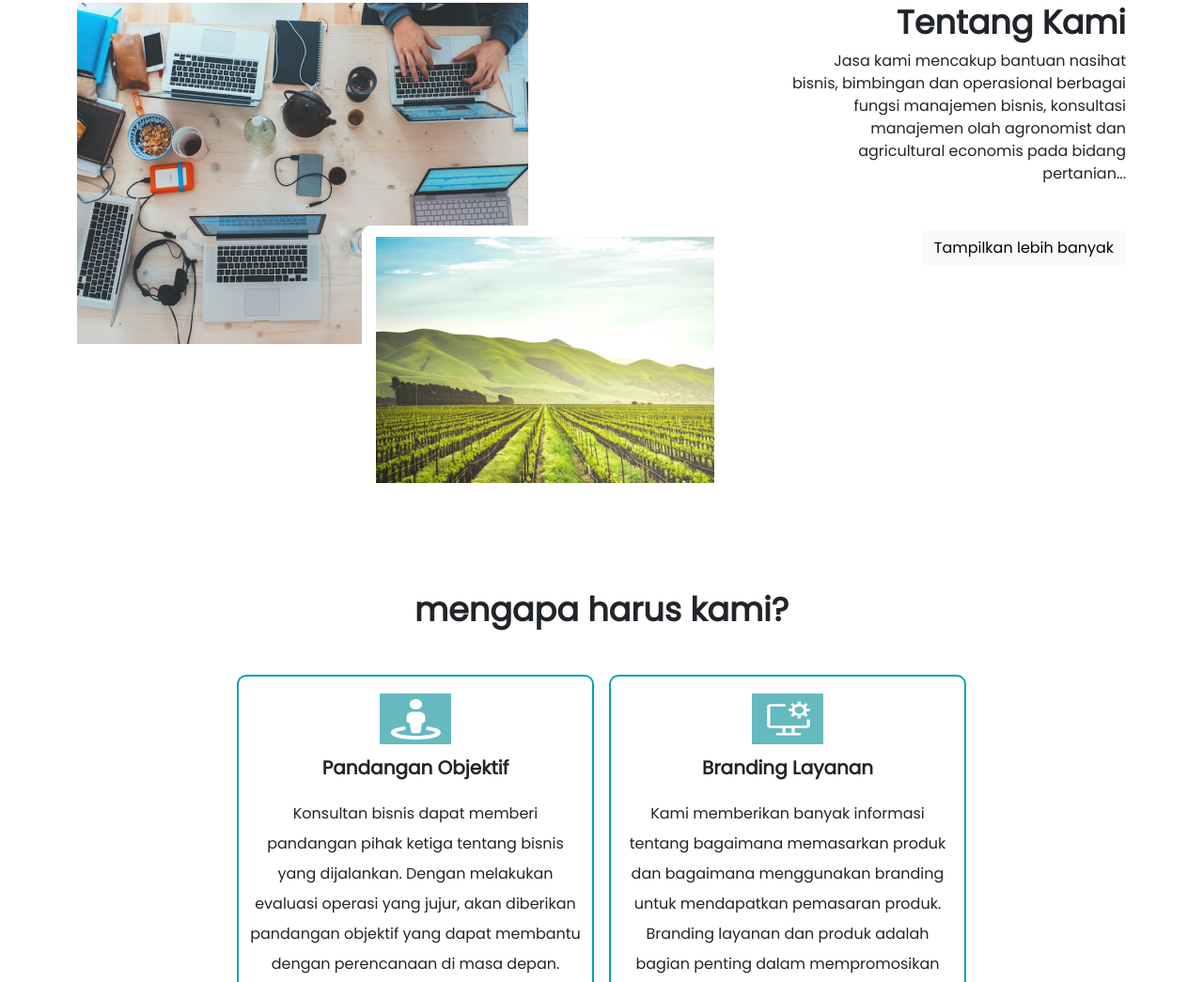
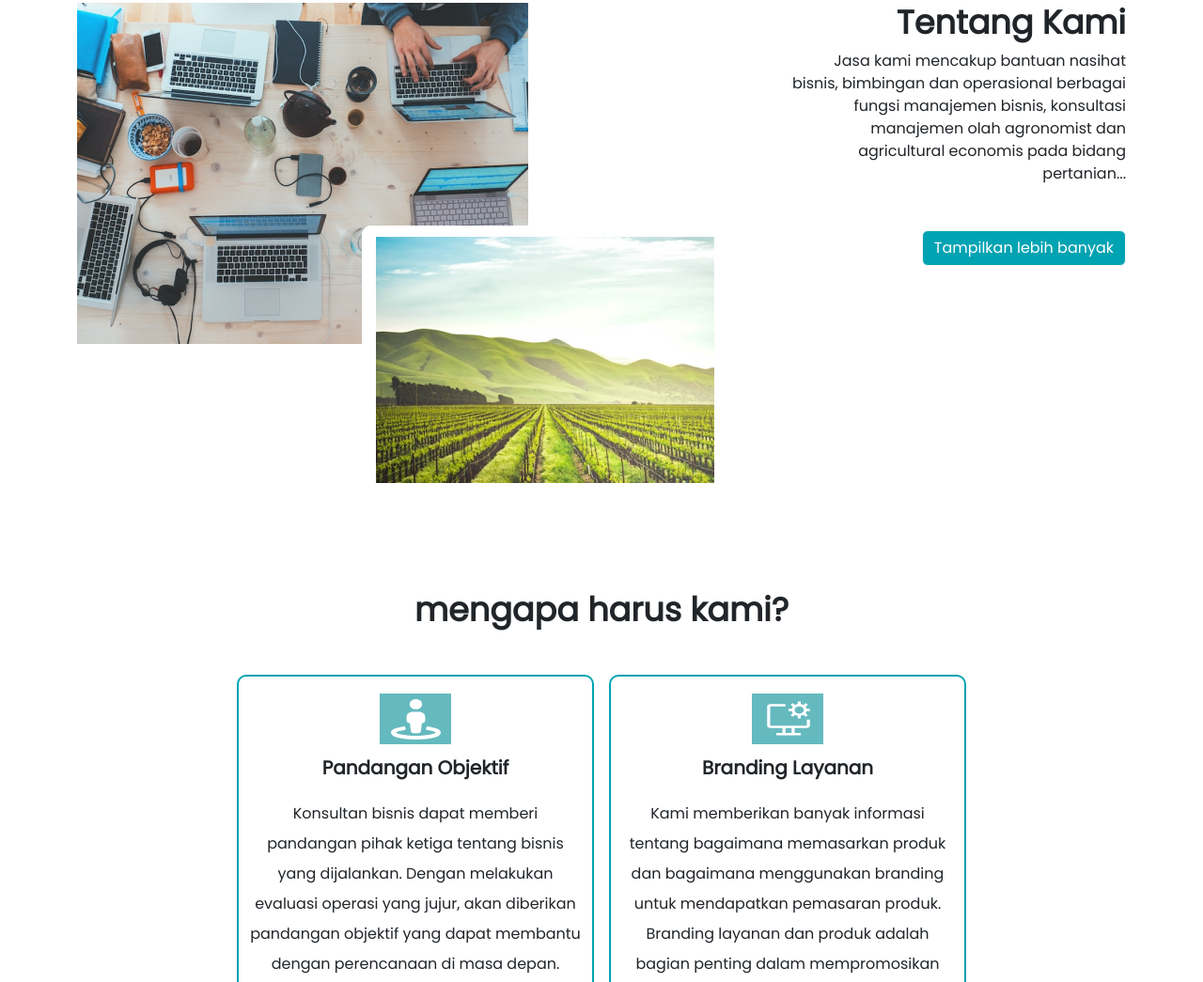
Before and after one commit to fatiharfat04/web-insania.io, a plain HTML site: page index.html in a window 1280 px wide. Shown: the part 785-1830 px from the top of the page at 94% size. Drawn offline with Linux system fonts and the light colour scheme.

Commit message:
first commit

```diff
--- a/style/main.scss
+++ b/style/main.scss
@@ -86,6 +86,10 @@
             h3{
                 font-weight: 700;
                 font-size: 35px;
+            }
+            .btn-light{
+                background-color: var(--main-bg-color);
+                color: #fff;
             }
         }
         @media screen and (max-width: 992px) {
```
Also changed, not shown: style/main.css, 1 other file.
